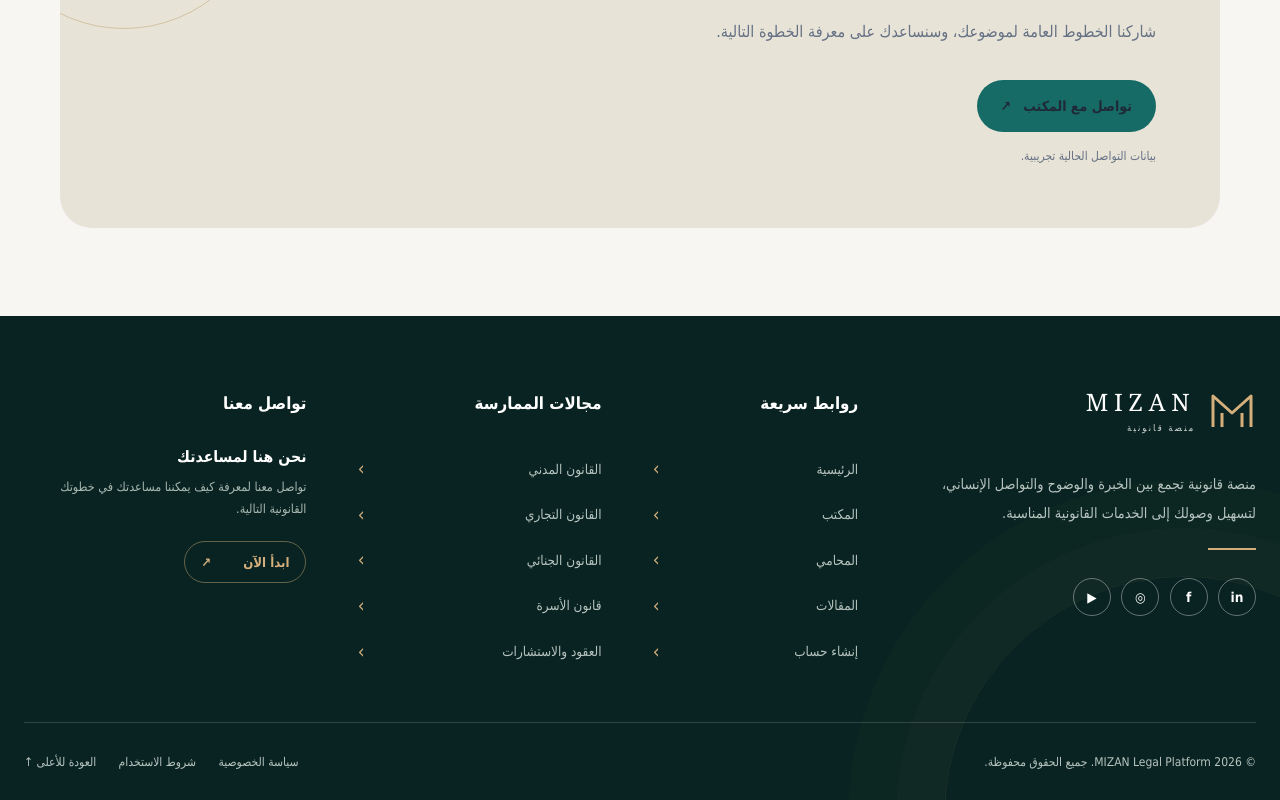
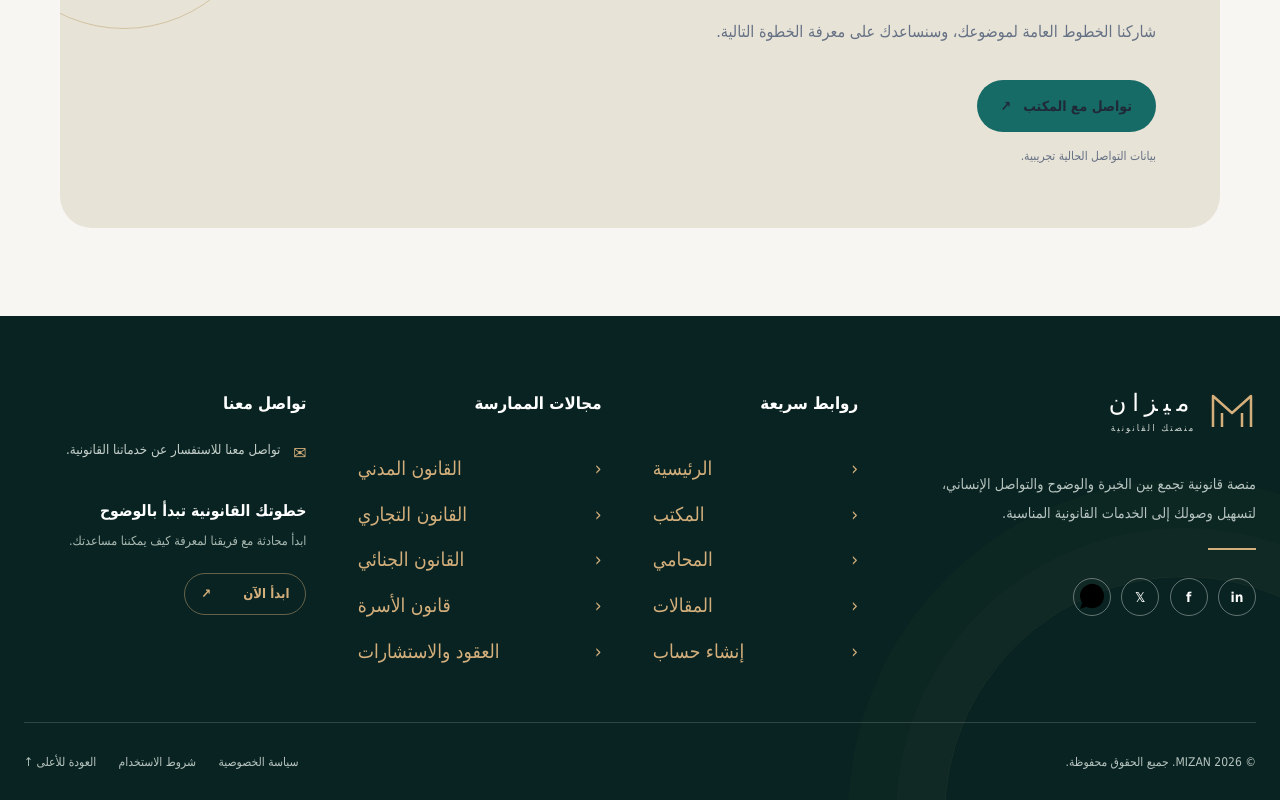
Before and after one commit to mahmoudSElsebaey/mizan-legal-platform, a Next.js app: page /ar in a window 1280 px wide. Shown: the part 1840-2640 px from the top of the page. Built offline with nearby package versions, Linux system fonts and the light colour scheme; no server answers; the database is empty.

Commit message:
feat: refine footer links, social icons and bilingual branding

```diff
--- a/src/components/layout/site-footer.tsx
+++ b/src/components/layout/site-footer.tsx
@@ -1,22 +1,21 @@
+"use client";
+
 import Link from "next/link";
-import type { Locale } from "@/lib/i18n/config";
+import type { MouseEvent } from "react";
 
-export function SiteFooter({ locale, officeName, email, phone, address }: { locale: Locale; officeName: string; email?: string; phone?: string; address?: string }) {
+type Locale = "ar" | "en";
+export function SiteFooter({ locale }: { locale: Locale }) {
   const ar = locale === "ar";
   const quick = [{ href: "", label: ar ? "الرئيسية" : "Home" }, { href: "/office", label: ar ? "المكتب" : "The office" }, { href: "/lawyer", label: ar ? "المحامي" : "Lawyer" }, { href: "/insights", label: ar ? "المقالات" : "Insights" }, { href: "/register", label: ar ? "إنشاء حساب" : "Create account" }];
   const areas = ar ? ["القانون المدني", "القانون التجاري", "القانون الجنائي", "قانون الأسرة", "العقود والاستشارات"] : ["Civil law", "Commercial law", "Criminal law", "Family law", "Contracts & counsel"];
-  return <footer className="mizan-site-footer" id="site-footer">
+  const stopUnavailable = (event: MouseEvent<HTMLAnchorElement>) => event.preventDefault();
+  return <footer className="mizan-site-footer" dir={ar ? "rtl" : "ltr"} id="site-footer">
     <div className="mizan-footer-main">
-      <div className="mizan-footer-about">
-        <Link href={`/${locale}`} className="mizan-footer-brand"><span className="mizan-site-mark" aria-hidden="true"><svg viewBox="0 0 48 48" fill="none"><path d="M5 39V8l19 17L43 8v31M5 8l19 17L43 8M14 39V25m20 14V25" stroke="currentColor" strokeWidth="3" strokeLinejoin="round"/></svg></span><span className="mizan-site-brand-copy"><strong>MIZAN</strong><small>{ar ? "منصة قانونية" : "LEGAL PLATFORM"}</small></span></Link>
-        <p>{ar ? "منصة قانونية تجمع بين الخبرة والوضوح والتواصل الإنساني، لتسهيل وصولك إلى الخدمات القانونية المناسبة." : "A thoughtful legal platform built around expertise, clarity, and human communication, helping you find the legal support you need."}</p>
-        <span className="mizan-footer-rule" />
-        <div className="mizan-social-links" aria-label={ar ? "روابط اجتماعية" : "Social links"}><a href="https://www.linkedin.com/" aria-label="LinkedIn">in</a><a href="https://www.facebook.com/" aria-label="Facebook">f</a><a href="https://www.instagram.com/" aria-label="Instagram">◎</a><a href="https://www.youtube.com/" aria-label="YouTube">▶</a></div>
-      </div>
-      <div className="mizan-footer-column"><h2>{ar ? "روابط سريعة" : "Quick links"}</h2>{quick.map((item) => <Link key={item.href || "home"} href={`/${locale}${item.href}`}>{item.label}<span aria-hidden="true">›</span></Link>)}</div>
-      <div className="mizan-footer-column"><h2>{ar ? "مجالات الممارسة" : "Practice areas"}</h2>{areas.map((label) => <Link key={label} href={`/${locale}/services`}>{label}<span aria-hidden="true">›</span></Link>)}</div>
-      <div className="mizan-footer-contact"><h2>{ar ? "تواصل معنا" : "Get in touch"}</h2>{address && <p><span aria-hidden="true">⌖</span><span>{address}</span></p>}{phone && <p><span aria-hidden="true">↗</span><a href={`tel:${phone}`}>{phone}</a></p>}{email && <p><span aria-hidden="true">✉</span><a href={`mailto:${email}`}>{email}</a></p>}<h3>{ar ? "نحن هنا لمساعدتك" : "Here to help"}</h3><p className="mizan-footer-small">{ar ? "تواصل معنا لمعرفة كيف يمكننا مساعدتك في خطوتك القانونية التالية." : "Reach out to discuss how we can support your next legal step."}</p><Link className="mizan-footer-cta" href={`/${locale}/register`}>{ar ? "ابدأ الآن" : "Get started"} <span aria-hidden="true">↗</span></Link></div>
+      <div className="mizan-footer-about"><Link href={`/${locale}`} className="mizan-footer-brand"><span className="mizan-site-mark" aria-hidden="true"><svg viewBox="0 0 48 48" fill="none"><path d="M5 39V8l19 17L43 8v31M5 8l19 17L43 8M14 39V25m20 14V25" stroke="currentColor" strokeWidth="2.5" strokeLinejoin="round"/></svg></span><span className="mizan-site-brand-copy"><strong className={ar ? "mizan-arabic-wordmark" : ""}>{ar ? "ميزان" : "MIZAN"}</strong><small>{ar ? "منصتك القانونية" : "YOUR LEGAL PLATFORM"}</small></span></Link><p>{ar ? "منصة قانونية تجمع بين الخبرة والوضوح والتواصل الإنساني، لتسهيل وصولك إلى الخدمات القانونية المناسبة." : "A thoughtful legal platform built around expertise, clarity, and human communication, helping you find the legal support you need."}</p><span className="mizan-footer-rule"/><div className="mizan-social-links" aria-label={ar ? "روابط اجتماعية" : "Social links"}><a href="https://www.linkedin.com/" aria-label="LinkedIn">in</a><a href="https://www.facebook.com/" aria-label="Facebook">f</a><a href="https://x.com/" aria-label="X">𝕏</a><a href="#" onClick={stopUnavailable} aria-label={ar ? "واتساب" : "WhatsApp"}><svg viewBox="0 0 24 24" aria-hidden="true"><path d="M20 11.5a8 8 0 0 1-11.8 7L4 20l1.5-4.1A8 8 0 1 1 20 11.5Z"/><path d="M9 8.5c.3 2 2 3.8 4.5 4.7l1.2-1.2 2 1c-.2 1.3-1.2 2-2.6 1.8-3.6-.7-6.2-3.3-6.7-6.2-.1-.9.5-1.7 1.4-1.9Z"/></svg></a></div></div>
+      <div className="mizan-footer-column"><h2>{ar ? "روابط سريعة" : "Quick links"}</h2>{quick.map(item=><Link key={item.href || "home"} href={`/${locale}${item.href}`}><span className="mizan-footer-arrow" aria-hidden="true">‹</span><span>{item.label}</span></Link>)}</div>
+      <div className="mizan-footer-column"><h2>{ar ? "مجالات الممارسة" : "Practice areas"}</h2>{areas.map(label=><Link key={label} href={`/${locale}/services`}><span className="mizan-footer-arrow" aria-hidden="true">‹</span><span>{label}</span></Link>)}</div>
+      <div className="mizan-footer-contact"><h2>{ar ? "تواصل معنا" : "Get in touch"}</h2><p><span aria-hidden="true">✉</span><span>{ar ? "تواصل معنا للاستفسار عن خدماتنا القانونية." : "Contact us to discuss your legal needs."}</span></p><h3>{ar ? "خطوتك القانونية تبدأ بالوضوح" : "Your next step starts with clarity"}</h3><p className="mizan-footer-small">{ar ? "ابدأ محادثة مع فريقنا لمعرفة كيف يمكننا مساعدتك." : "Start a conversation to learn how we can help."}</p><Link className="mizan-footer-cta" href={`/${locale}/register`}>{ar ? "ابدأ الآن" : "Get started"} <span aria-hidden="true">↗</span></Link></div>
     </div>
-    <div className="mizan-footer-bottom"><span>© {new Date().getFullYear()} MIZAN Legal Platform. {ar ? "جميع الحقوق محفوظة." : "All rights reserved."}</span><div><Link href={`/${locale}/privacy`}>{ar ? "سياسة الخصوصية" : "Privacy"}</Link><Link href={`/${locale}/terms`}>{ar ? "شروط الاستخدام" : "Terms"}</Link><a href="#home">{ar ? "العودة للأعلى ↑" : "Back to top ↑"}</a></div></div>
+    <div className="mizan-footer-bottom"><span>© {new Date().getFullYear()} MIZAN. {ar ? "جميع الحقوق محفوظة." : "All rights reserved."}</span><div><Link href={`/${locale}/privacy`}>{ar ? "سياسة الخصوصية" : "Privacy policy"}</Link><Link href={`/${locale}/terms`}>{ar ? "شروط الاستخدام" : "Terms of use"}</Link><a href="#home">{ar ? "العودة للأعلى ↑" : "Back to top ↑"}</a></div></div>
   </footer>;
 }
```
